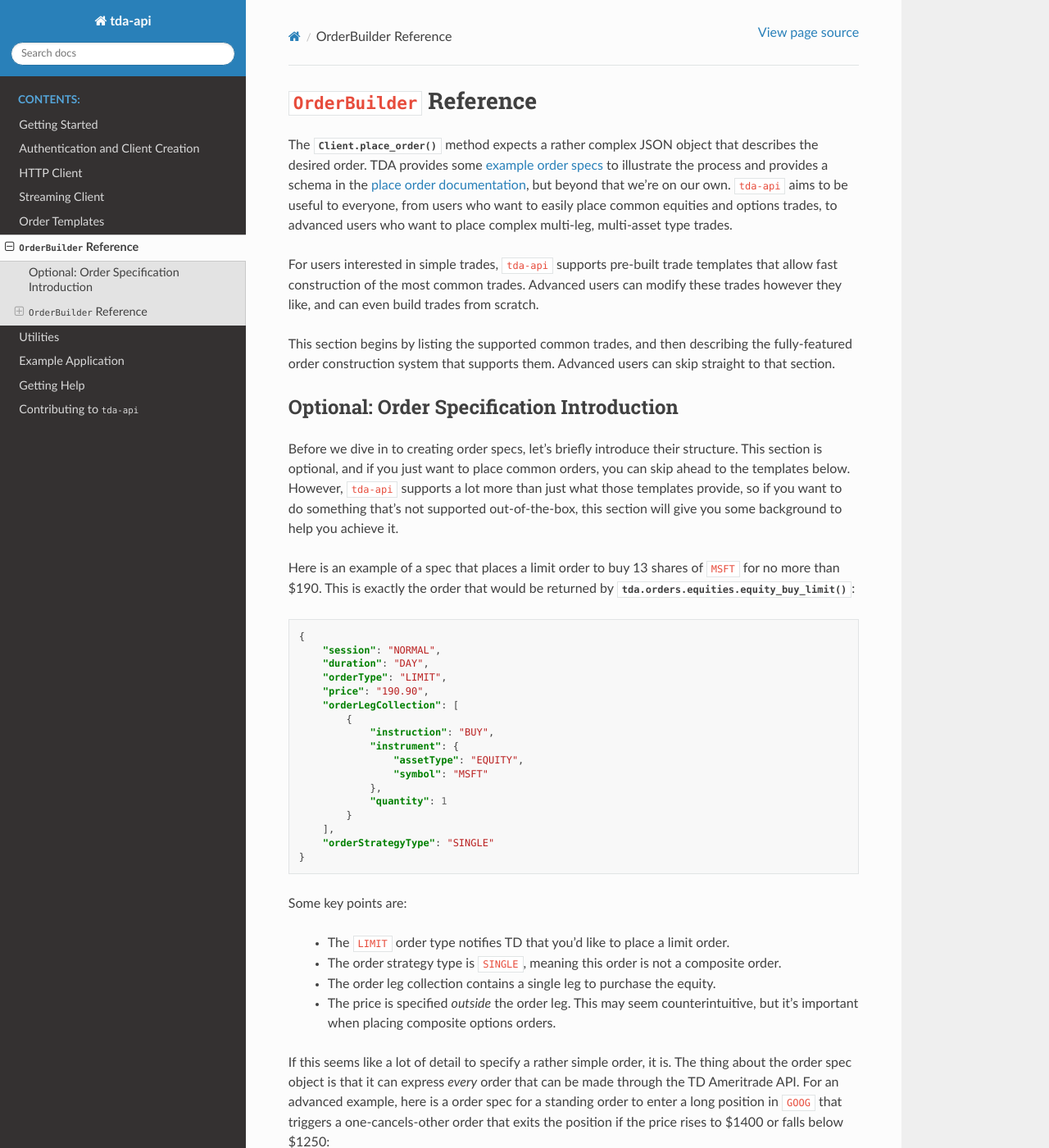
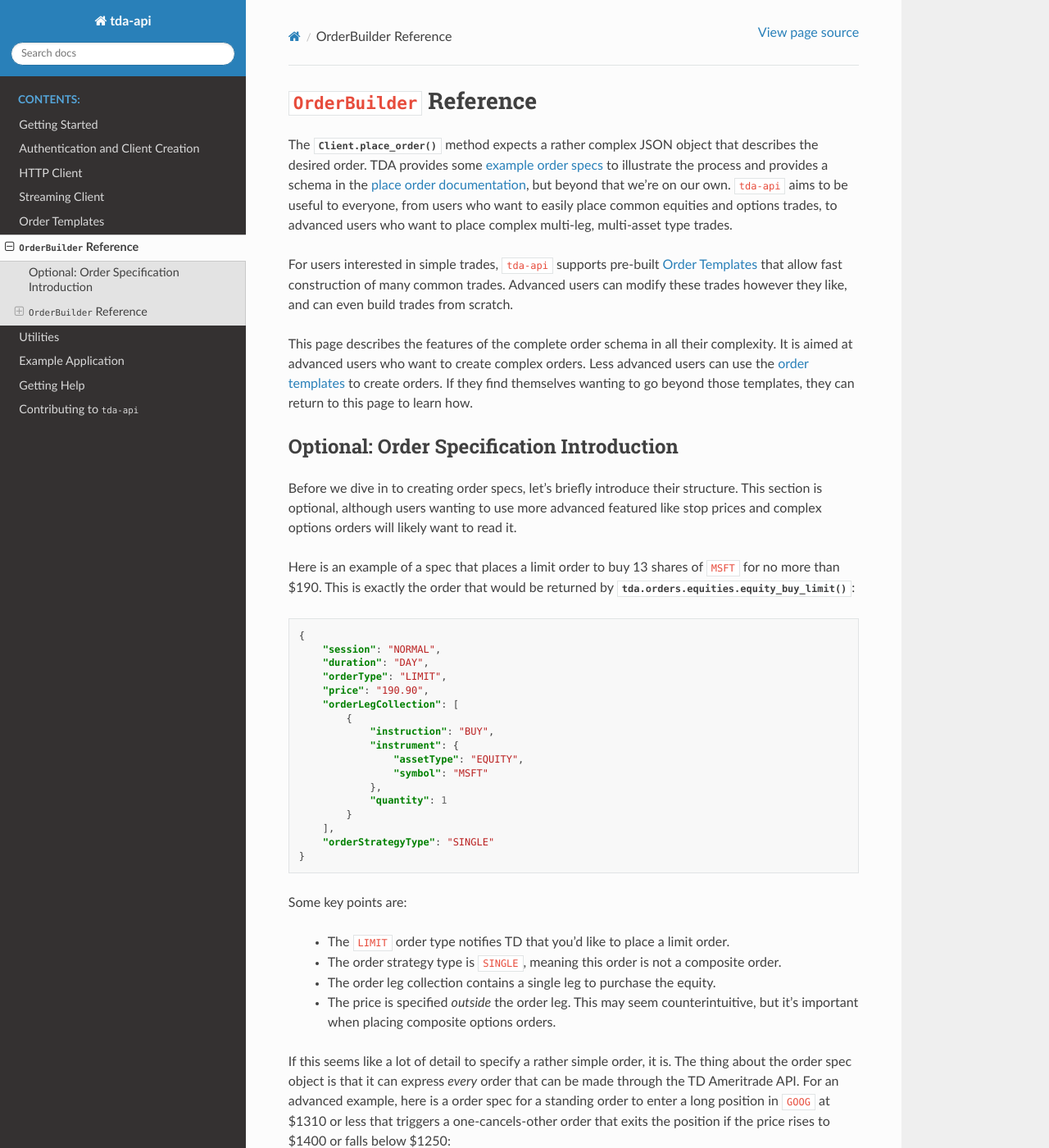
Before and after one commit to alexgolec/tda-api, a Sphinx documentation site: the page built from docs/order-builder.rst, in a window 1280 px wide and 1400 px high. Shown: the whole window at 82% size. Built offline with Sphinx 7.4.7 and the Read the Docs theme 2.0.0, drawn with Linux system fonts in a browser that asks for light colours; some of the changed text lies outside the part shown.

Commit message:
Final edits to documentation

```diff
--- a/docs/order-builder.rst
+++ b/docs/order-builder.rst
@@ -17,14 +17,16 @@
 and options trades, to advanced users who want to place complex multi-leg,
 multi-asset type trades.
 
-For users interested in simple trades, ``tda-api`` supports pre-built trade
-templates that allow fast construction of the most common trades. Advanced users
-can modify these trades however they like, and can even build trades from
-scratch.
+For users interested in simple trades, ``tda-api`` supports pre-built
+:ref:`order_templates` that allow fast construction of many common trades.
+Advanced users can modify these trades however they like, and can even build
+trades from scratch.
 
-This section begins by listing the supported common trades, and then describing
-the fully-featured order construction system that supports them. Advanced users
-can skip straight to that section.
+This page describes the features of the complete order schema in all their
+complexity. It is aimed at advanced users who want to create complex orders.
+Less advanced users can use the :ref:`order templates <order_templates>` to
+create orders. If they find themselves wanting to go beyond those templates,
+they can return to this page to learn how.
 
 
 ------------------------------------------
@@ -32,11 +34,8 @@
 ------------------------------------------
 
 Before we dive in to creating order specs, let's briefly introduce their
-structure. This section is optional, and if you just want to place common
-orders, you can skip ahead to the templates below. However, ``tda-api`` supports
-a lot more than just what those templates provide, so if you want to do
-something that's not supported out-of-the-box, this section will give you some
-background to help you achieve it.
+structure. This section is optional, although users wanting to use more advanced
+featured like stop prices and complex options orders will likely want to read it.
 
 Here is an example of a spec that places a limit order to buy 13 shares of
 ``MSFT`` for no more than $190. This is exactly the order that would be returned
@@ -74,9 +73,9 @@
 If this seems like a lot of detail to specify a rather simple order, it is. The
 thing about the order spec object is that it can express *every* order that can
 be made through the TD Ameritrade API. For an advanced example, here is a order
-spec for a standing order to enter a long position in ``GOOG`` that triggers a
-one-cancels-other order that exits the position if the price rises to $1400 or
-falls below $1250:
+spec for a standing order to enter a long position in ``GOOG`` at $1310 or less
+that triggers a one-cancels-other order that exits the position if the price
+rises to $1400 or falls below $1250:
 
 .. code-block:: JSON
 
@@ -173,6 +172,9 @@
               .set_stop_price(1250)
       )
 
+You can find the full listing of order templates and utility functions
+:ref:`here <order_templates>`.
+
 Now that you have some background on how orders are structured, let's dive into
 the order builder itself.
 
@@ -206,7 +208,8 @@
    investor-alerts-bulletins/ib_introductionoptions.html>`__
 
 You can also find TD Ameritrade's official documentation on orders `here
-<https://www.tdameritrade.com/retail-en_us/resources/pdf/SDPS819.pdf>`__.
+<https://www.tdameritrade.com/retail-en_us/resources/pdf/SDPS819.pdf>`__,
+although it doesn't actually cover all functionality that ``tda-api`` supports.
 
 
 +++++++++++
@@ -227,9 +230,10 @@
 ++++++++++++++++++++
 
 Together, these fields control when the order will be placed and how long it
-will remain active. Note ``tda-api``'s templates place orders that are active
-for the duration of the current normal trading session. If you want to modify
-the default session and duration, you can use these methods to do so.
+will remain active. Note ``tda-api``'s :ref:`templates <order_templates>` place
+orders that are active for the duration of the current normal trading session.
+If you want to modify the default session and duration, you can use these
+methods to do so.
 
 .. autoclass:: tda.orders.common::Session
   :members:
@@ -287,8 +291,17 @@
 ``tda-api`` currently supports equity and option order legs:
 
 .. automethod:: tda.orders.generic.OrderBuilder.add_equity_leg
+.. autoclass:: tda.orders.common::EquityInstruction
+  :members:
+  :undoc-members:
+
 .. automethod:: tda.orders.generic.OrderBuilder.add_option_leg
+.. autoclass:: tda.orders.common::OptionInstruction
+  :members:
+  :undoc-members:
+
 .. automethod:: tda.orders.generic.OrderBuilder.clear_order_legs
+
 
 
 +++++++++++++++++++++
@@ -333,7 +346,8 @@
 documentation, we cannot offer definitively say how to structure these orders. A
 few things have been observed, however:
 
- * The legs of the order can be placed by adding them as order legs.
+ * The legs of the order can be placed by adding them as option order legs using
+   :meth:`~tda.orders.generic.OrderBuilder.add_option_leg`.
  * For spreads resulting in a new debit/credit, the price represents the overall
    debit or credit desired.
 
@@ -353,7 +367,7 @@
 Composite Orders
 ++++++++++++++++
 
-``tda-api`` supports composite order strategies, in which execution of one orders
+``tda-api`` supports composite order strategies, in which execution of one order
 has an effect on another:
 
  * ``OCO``, or "one cancels other" orders, consist of a pair of orders where
@@ -361,7 +375,11 @@
  * ``TRIGGER`` orders consist of a pair of orders where execution of one
    immediately results in placement of the other.
 
-You can specify these composite order strategies like so:
+``tda-api`` provides helpers to specify these easily:
+:func:`~tda.orders.common.one_cancels_other` and
+:func:`~tda.orders.common.first_triggers_second`. This is almost certainly
+easier than specifying these orders manually. However, if you still want to
+create them yourself, you can specify these composite order strategies like so:
 
 .. autoclass:: tda.orders.common::OrderStrategyType
   :members:
@@ -377,7 +395,7 @@
 Unfortunately, your humble author is not an expert in all things trading. The
 order spec schema describes some things that are outside my ability to document,
 so rather than make stuff up, I'm putting them here in the hopes that someone
-will come along and explain what they mean. You can make suggestions by filing
+will come along and shed some light on them. You can make suggestions by filing
 an issue on our
 `GitHub issues page <https://github.com/alexgolec/tda-api/issues>`__,
 or by joining our `Discord server <https://discord.gg/nfrd9gh>`__.
--- a/docs/order-templates.rst
+++ b/docs/order-templates.rst
@@ -100,7 +100,8 @@
 Utility Methods
 ---------------
 
-These methods return orders that represent complex multi-order strategies. Note
+These methods return orders that represent complex multi-order strategies,
+namely "one cancels other" and "first triggers second" strategies. Note they
 expect all their parameters to be of type ``OrderBuilder``. You can construct
 these orders using the templates above or by
 :ref:`creating them from scratch <order_builder>`.
```
Also changed, not shown: other parts of docs/order-builder.rst (+5 -5 lines), 1 other file.
